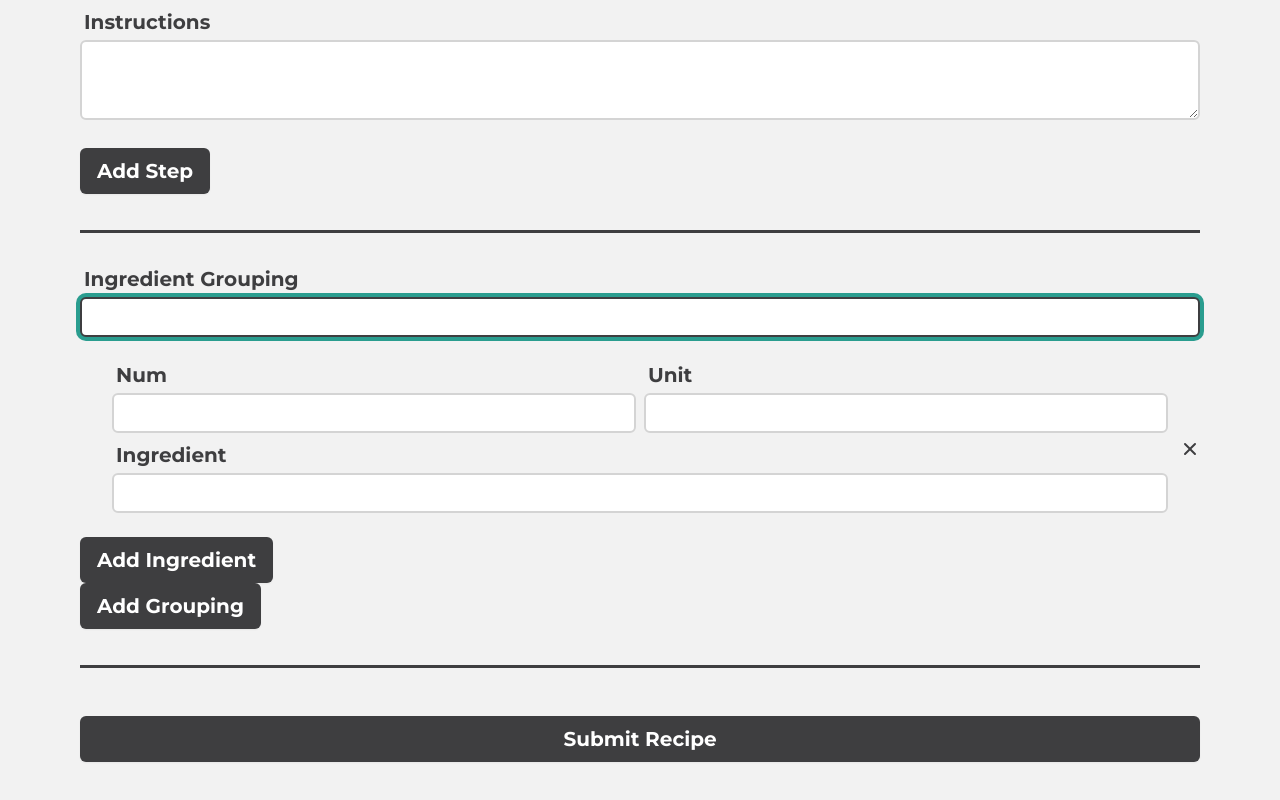
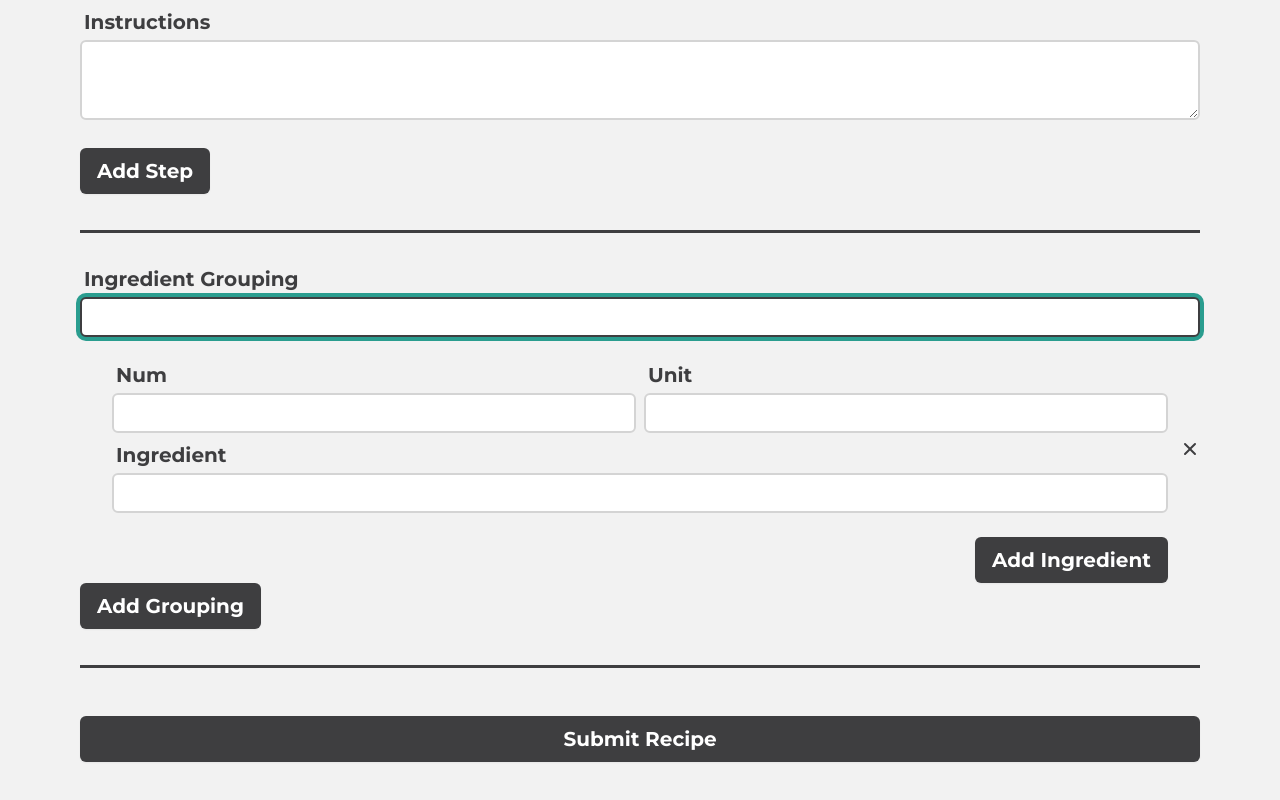
Before and after one commit to adierker/andydierkerdotcom-experimental, a Next.js app: page /admin in a window 1280 px wide. Shown: the part 843-1643 px from the top of the page. Built offline with nearby package versions, Linux system fonts and the light colour scheme.

Commit message:
WIP clean up styles

```diff
--- a/src/components/FieldArray/IngredientFieldArray.tsx
+++ b/src/components/FieldArray/IngredientFieldArray.tsx
@@ -34,7 +34,7 @@ export const IngredientFieldArray = ({
 
   // this is all still a mess and isn't working at all
   return (
-    <>
+    <div className="">
       {ingredientFields.map((field, index) => (
         <div key={field.id}>
 
@@ -84,17 +84,15 @@ export const IngredientFieldArray = ({
 
 
           {ingredientFields.length > 1 && <hr className="ml-8 border-t-3 border-drkr-mid-gray mt-3 mb-8"/>}
-
-
+        </div>
+      ))}
+      <div className="flex">
         <Button
           text="Add Ingredient"
           onClick={() => appendIngredient({})}
-            className="focus-visible:bg-drkr-black"
+          className="focus-visible:bg-drkr-black block ml-auto mr-8"
         />
-
       </div>
-      ))}
-
-    </>
+    </div>
   )
 }
```
Lines whose indentation alone changed are shown as unchanged.
